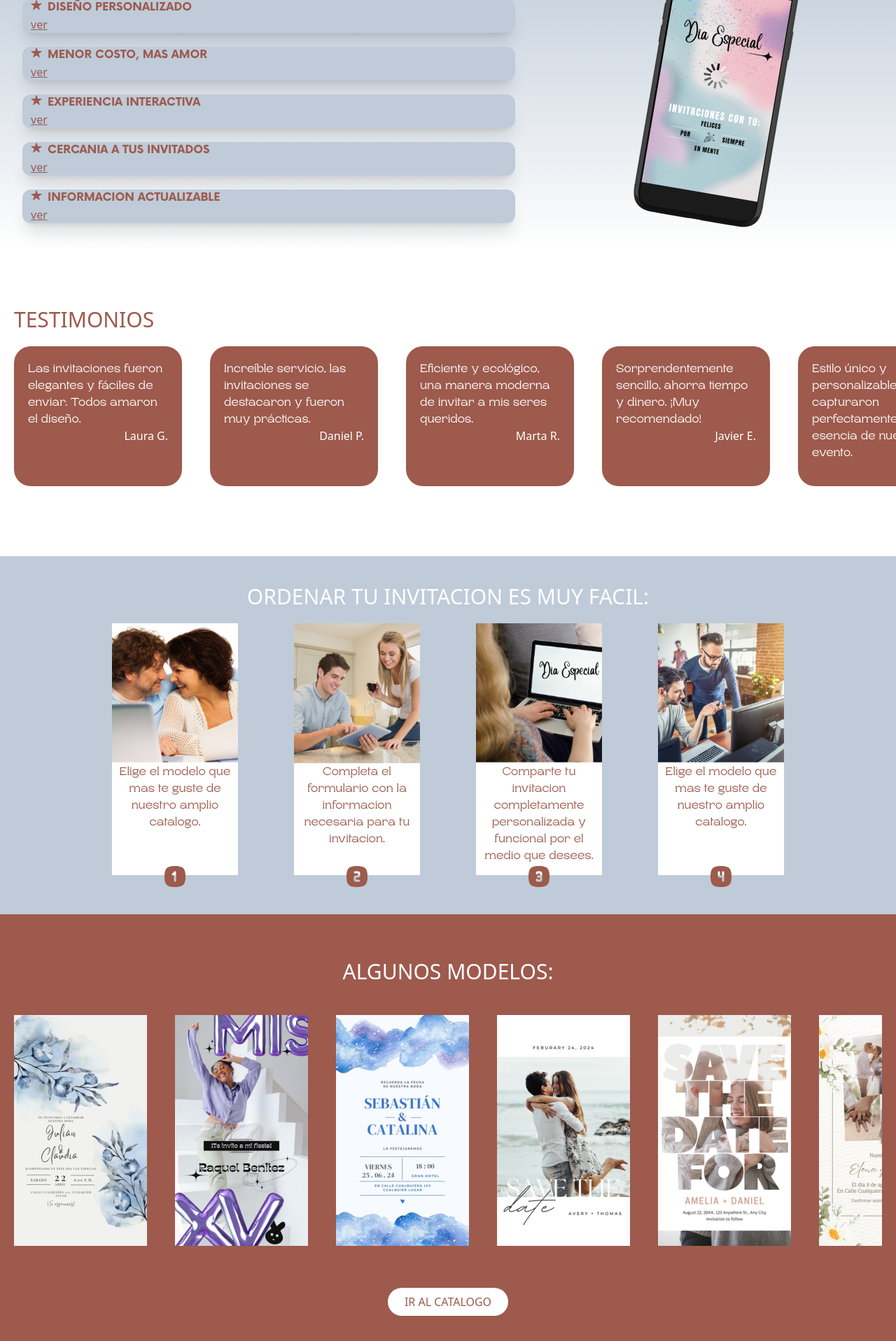
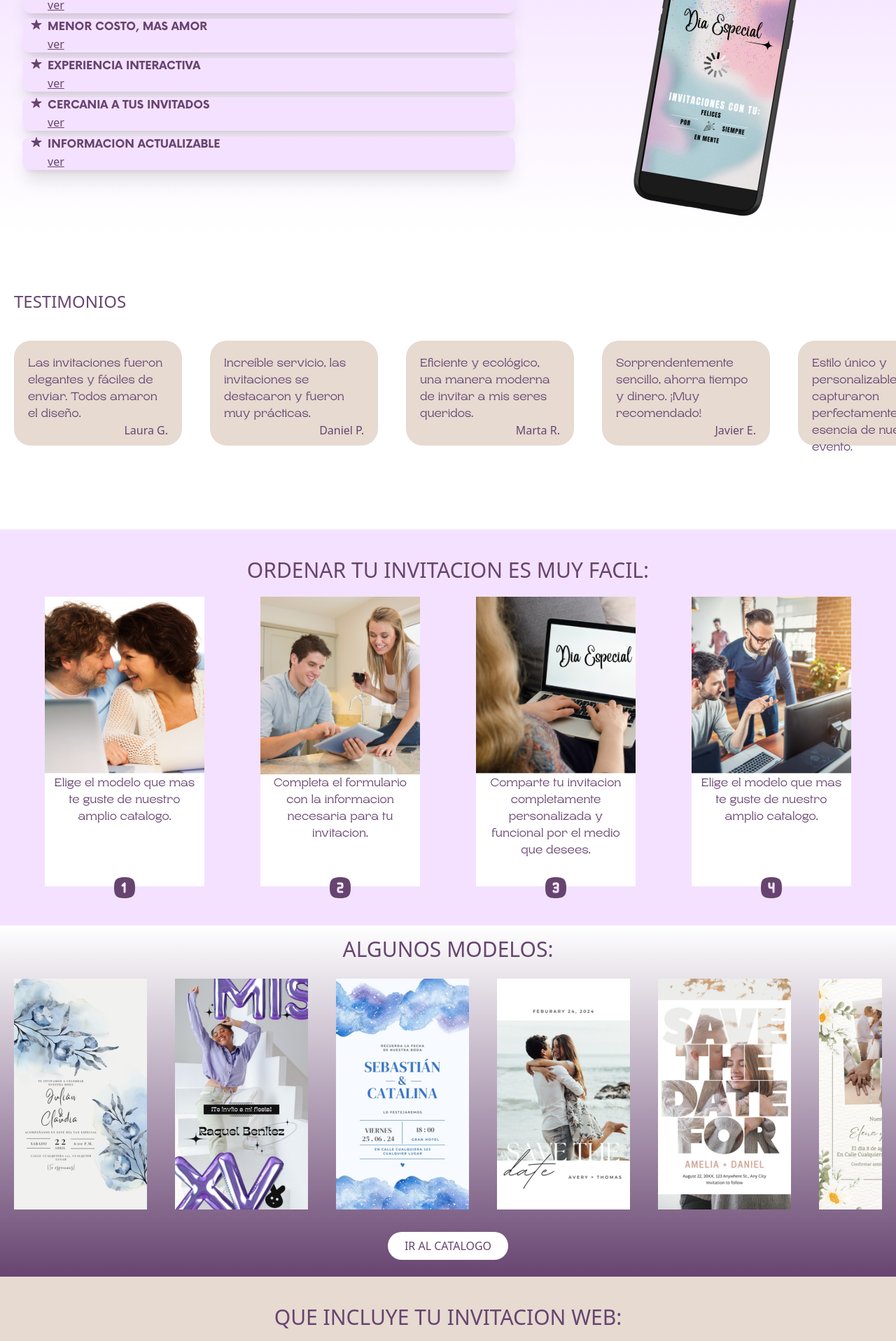
Before and after one commit to ivethglez80/DiaEspecialFront, a React (Vite) app: page / in a window 1280 px wide. Shown: the part 800-2717 px from the top of the page at 70% size. Built offline with nearby package versions, Linux system fonts and the light colour scheme.

Commit message:
gama de color actualizada

```diff
--- a/src/App.css
+++ b/src/App.css
@@ -26,7 +26,7 @@
 
 .custom-scrollbar {
   scrollbar-width: thin;
-  scrollbar-color: #E6DAD1 #9D5A4D;
+  scrollbar-color: #E6DAD1 #eac5ff;
 }
 
 .custom-scrollbar::-webkit-scrollbar {
@@ -34,5 +34,5 @@
 }
 
 .custom-scrollbar::-webkit-scrollbar-thumb {
-  background-color: #2A282B;
+  background-color: #a885bd;
 }
--- a/src/components/footer.jsx
+++ b/src/components/footer.jsx
@@ -1,9 +1,9 @@
 const Footer = () =>{
     return (
         <>
-        <div className="bg-marron flex justify-evenly py-4">
-            <p className="font-new text-cafe2">POWERED BY CODIGO27</p>
-            <p className="font-new text-cafe2">ALL RIGTHS RESERVED</p>
+        <div className="bg-[#9D5A4D] flex justify-evenly py-4">
+            <p className="font-new text-cafe2 text-xs">POWERED BY @CODIGO27</p>
+            <p className="font-new text-cafe2 text-xs">ALL RIGTHS RESERVED</p>
         </div>
         </>
     )
--- a/src/components/navBar.jsx
+++ b/src/components/navBar.jsx
@@ -3,19 +3,19 @@ import { Link } from "react-router-dom";
 const NavBar = () =>{
     return (
         <>
-        <div className="bg-marron flex justify-between w-full py-2">
+        <div className="bg-cafecito flex justify-between w-full py-1">
 
         <div className="pl-5 md:pl-20">
-            <h1 className="font-nowRegular md:text-2xl text-white ">INICIO</h1>
+            <h1 className="font-nowRegular md:text-xl text-[#9D5A4D] "></h1>
         </div>
 
         <div className="flex justify-around gap-3 pr-5 md:gap-10 md:pr-20">
-            <h1 className="font-nowRegular md:text-2xl text-white">
+            <h1 className="font-nowRegular md:text-base text-[#9D5A4D] hover:text-white">
                 <Link to="/catalogo">
                 CATALOGO
                 </Link>
             </h1>
-            <h1 className="font-nowRegular md:text-2xl text-white">
+            <h1 className="font-nowRegular md:text-base text-[#9D5A4D] hover:text-white">
             <a href="#contacto_section">
                 CONTACTO
             </a>
--- a/src/views/beneficios.jsx
+++ b/src/views/beneficios.jsx
@@ -44,14 +44,14 @@ const Beneficios = () => {
 
 
                     <div className="flex flex-row items-center justify-center gap-2 md:gap-5 px-6" style={{ backgroundImage: `url(${starsLong})` }}>
-                        <h1 className="font-nowBold uppercase text-marron z-[50] relative py-8 md:text-2xl">Hace que este dia especial sea:</h1><h1 className="font-angelina text-marron text-2xl md:text-5xl">inolvidable!</h1>
+                        <h1 className="font-nowBold uppercase text-marron z-[50] relative py-8 md:text-2xl">Hace que este dia especial sea:</h1><h1 className="font-angelina text-marron text-2xl md:text-4xl md:pb-3">inolvidable!</h1>
                     </div>
 
 
                 <div className="bg-gradient-to-b from-celestito py-5 md:flex md:flex-row">
                     <div className="md:w-3/5">{/* contenedores de befeficios_Data*/}
                         {Beneficios_Data.map((benef, index) => (
-                            <div key={index} className="bg-celestito p-3 rounded-xl shadow-xl mb-5 mx-8 md:pl-3 md:p-0">
+                            <div key={index} className="bg-celestito rounded-xl shadow-xl mb-2 mx-8 md:pl-3 md:p-0">
                                 <div onClick={() => toggleText(index)} className="flex flex-row gap-2">
                                     <IoStar className="text-marron hover:animate-spin"/>
                                     <h2 className="font-nowBold uppercase text-base text-marron">{benef.titulo}</h2>
@@ -59,7 +59,7 @@ const Beneficios = () => {
                                 <p className={`font-rasputin text-marron ${showText === index ? "block" : "hidden"}`}>
                                     {benef.texto}
                                 </p>
-                                <button onClick={() => toggleText(index)} className="text-marron underline pt-2 md:pt-0">
+                                <button onClick={() => toggleText(index)} className="text-marron underline pt-2 md:pt-0 pl-6">
                                     {showText === index ? "ocultar" : "ver"}
                                 </button>
                             </div>
--- a/src/views/caracteristicas.jsx
+++ b/src/views/caracteristicas.jsx
@@ -86,7 +86,7 @@ const Caracteristicas = () => {
     return (
         <>
             <div className="bg-cafecito pb-16">
-                <div className="flex justify-center pt-10 pb-5">
+                <div className="flex justify-center pt-10 pb-2">
                     <h1 className="font-now text-marron text-3xl uppercase">Que incluye tu invitacion web:</h1>
                 </div>
 
--- a/src/views/catalogoSample.jsx
+++ b/src/views/catalogoSample.jsx
@@ -11,11 +11,11 @@ const catalogo_Imgs = [sample1, sample2, sample3, sample4, sample5, sample6];
 const CatalogoSample = () =>{
     return (
         <>
-        <div className="bg-marron pb-16">
-            <div className="flex justify-center pt-16 pb-6">
-                <h1 className="font-now text-white text-3xl uppercase">Algunos modelos:</h1>
+        <div className="bg-gradient-to-t from-marron pb-6">
+            <div className="flex justify-center pt-4 pb-4">
+                <h1 className="font-now text-marron text-3xl uppercase">Algunos modelos:</h1>
             </div>
-            <div className="flex flex-nowrap overflow-x-auto custom-scrollbar gap-10 mx-5 py-5">
+            <div className="flex flex-nowrap overflow-x-auto custom-scrollbar gap-10 mx-5 py-2">
                 <img src={sample1}/>
                 <img src={sample2}/>
                 <img src={sample3}/>
@@ -23,9 +23,9 @@ const CatalogoSample = () =>{
                 <img src={sample5}/>
                 <img src={sample6}/>
             </div>
-            <div className="flex justify-center pt-10">
+            <div className="flex justify-center pt-6">
             <Link to={"/catalogo"}>
-                <button className="font-now text-marron bg-white rounded-3xl py-2 px-6">IR AL CATALOGO</button>
+                <button className="font-now text-marron bg-white hover:bg-cafecito rounded-3xl py-2 px-6">IR AL CATALOGO</button>
             </Link>
             </div>
         </div>
--- a/src/views/comoOrdenar.jsx
+++ b/src/views/comoOrdenar.jsx
@@ -15,11 +15,11 @@ const ComoOrdenar = () =>{
         <>
         <div className="bg-celestito md:pt-10">
             <div className="flex justify-center">
-                <h1 className="font-now text-white text-3xl uppercase px-5">ORDENAR TU INVITACION ES MUY FACIL:</h1>
+                <h1 className="font-now text-marron text-3xl uppercase px-5">ORDENAR TU INVITACION ES MUY FACIL:</h1>
             </div>
 
 
-            <div className="flex flex-col py-10 md:flex-row md:px-40 md:gap-20 md:py-0">
+            <div className="flex flex-col py-10 md:flex-row md:justify- md:px-16 md:gap-20 md:py-0">
 
                 <div className="w-2/3 mx-auto py-5 md:flex md:flex-col scale-100 hover:scale-105">
                     <img src={como1} alt="" />
--- a/src/views/contacto.jsx
+++ b/src/views/contacto.jsx
@@ -11,15 +11,15 @@ const Contacto = () =>{
     return (
         <>
         <div id="contacto_section" className="bg-cafecito">
-        <div className="bg-celestito my-8 md:flex md:flex-row md:justify-evenly">
+        <div className="bg-celestito my-8 md:flex md:flex-row md:justify-evenly md:h-[420px]">
             <div>
                 <ContactForm />
             </div>
             <div>
-                <img src={divisor} alt="" className="px-5 pb-10 md:hidden block"/>
-                <img src={divisorV} alt="" className="py-5 hidden md:block"/>
+                <img src={divisor} alt="" className="px-5 py-6 md:hidden block"/>
+                <img src={divisorV} alt="" className="py-0 md:h-5/6 md:pt-16 hidden md:block"/>
             </div>
-            <div className="md:pt-36">
+            <div className="md:pt-24">
                 <div className="flex flex-row justify-center items-center pb-5">
                 <PiWhatsappLogoFill className="text-marron text-5xl"/>
                 <p className="font-rasputin text-marron text-xl">Envianos tu consulta.</p>
@@ -37,7 +37,7 @@ const Contacto = () =>{
 
                 <div className="flex justify-center pb-5">
             <Link to={"/catalogo"}>
-                <button className="font-now text-marron bg-white rounded-3xl py-2 px-6">IR AL CATALOGO</button>
+                <button className="bg-marron hover:bg-cafe2 hover:text-marron font-now text-white uppercase px-4 rounded-lg md:text-lg">IR AL CATALOGO</button>
             </Link>
             </div>
 
--- a/src/views/testimonios.jsx
+++ b/src/views/testimonios.jsx
@@ -30,12 +30,12 @@ const Testimonios = () =>{
     return (
         <>
         <div className="my-20">
-        <h1 className="pl-5 font-now text-marron text-3xl uppercase">Testimonios</h1>
-        <div className="flex flex-nowrap overflow-x-auto py-5 custom-scrollbar ">
+        <h1 className="pl-5 font-now text-marron text-2xl uppercase">Testimonios</h1>
+        <div className="flex flex-nowrap overflow-x-auto py-10 custom-scrollbar ">
         {testimonio_Data.map((testimonio, index)=>(
-            <div className="h-[200px] p-5 bg-marron mx-5 rounded-3xl">
-                <p className="font-rasputin text-white w-[200px]">{testimonio.texto}</p>
-                <h3 className="font-now text-white flex justify-end">{testimonio.nombre}</h3>
+            <div className="h-[150px] p-5 bg-cafecito mx-5 rounded-3xl hover:shadow-lg">
+                <p className="font-rasputin text-marron w-[200px]">{testimonio.texto}</p>
+                <h3 className="font-now text-marron flex justify-end">{testimonio.nombre}</h3>
             </div>
         ))}
         </div>
--- a/tailwind.config.js
+++ b/tailwind.config.js
@@ -13,11 +13,11 @@ export default {
             rasputin : ["Rasputin", "Sans-serif"]
         },
         colors:{
-            marron: "#9D5A4D",
-            celestito: "#BFCBD8",
+            marron: "#674470",
+            celestito: "#F4E1FF",
             cafecito: "#E6DAD1",
-            cafe1: "#F1D9CA",
-            cafe2:"#DBC8BC"
+            cafe1: "#E8EBF6",
+            cafe2:"#FFEEF2"
         }
       },
     },
```
Also changed, not shown: src/components/contactForm.jsx (+7 -7 lines), src/views/todaOcasion.jsx (+25 -17 lines).
